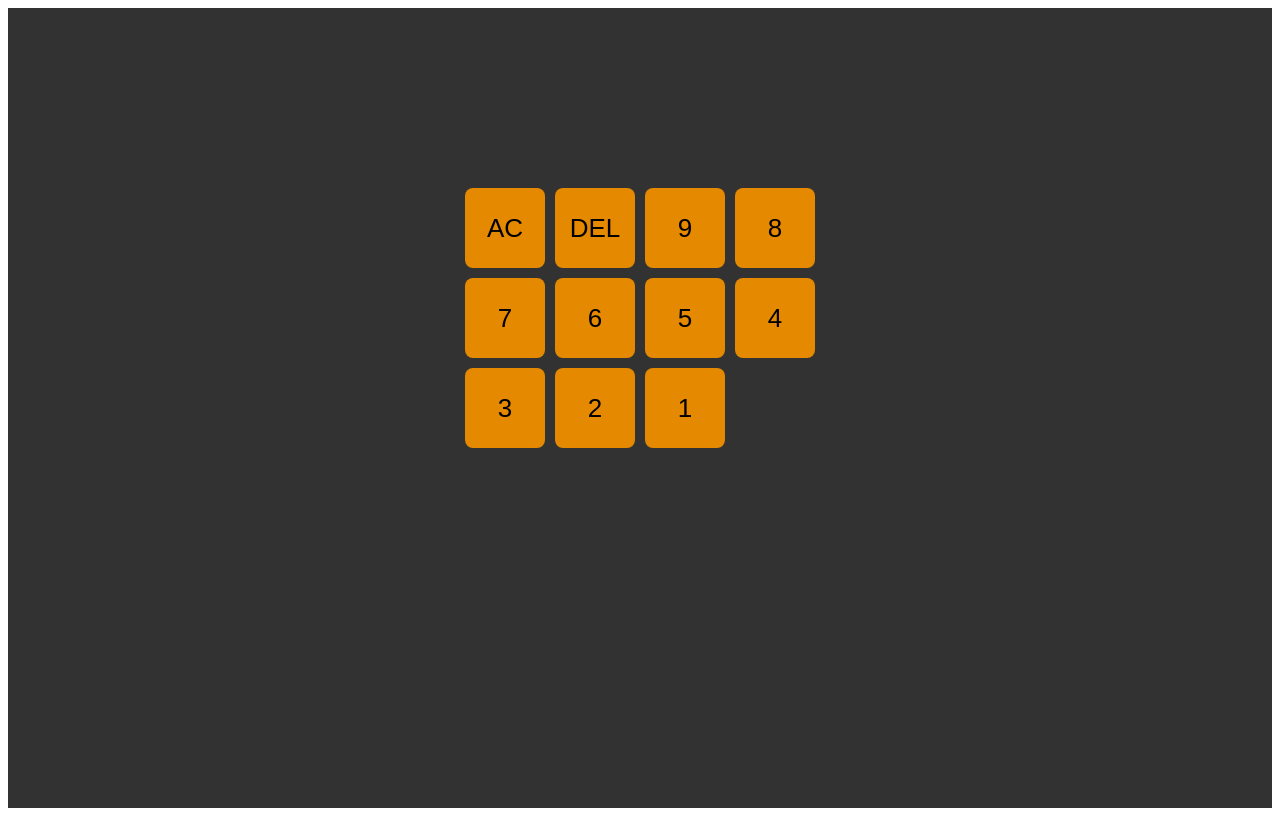
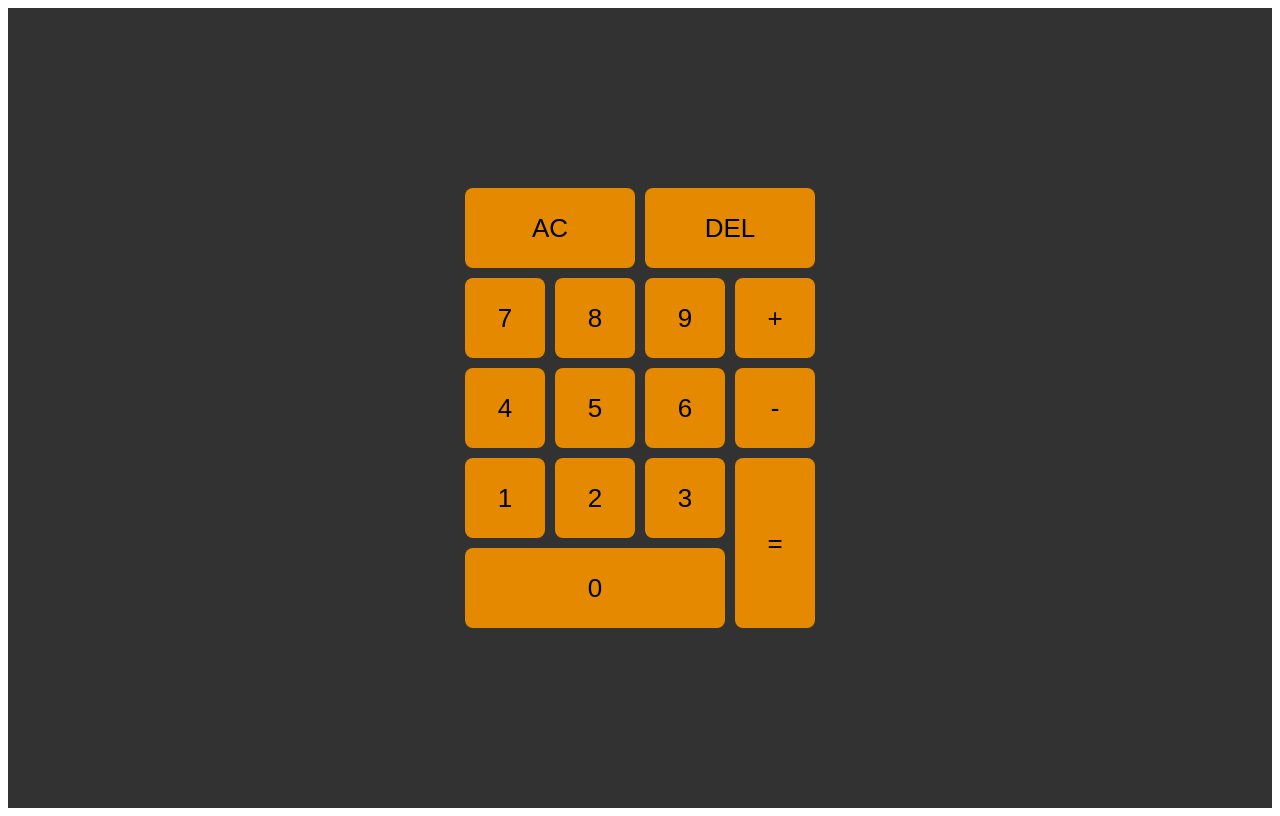
Before and after one commit to Djura22/ReactCalc_typescript, a React (Create React App) app: page / in a window 1280 px wide. Built offline with nearby package versions, Linux system fonts and the light colour scheme.

Commit message:
Styling: width and height props configd

```diff
--- a/src/components/Button.tsx
+++ b/src/components/Button.tsx
@@ -3,6 +3,9 @@
 
 type Props = {
   label: string;
+  position?: [x: number, y: number];
+  width?: number;
+  height?: number;
 }
 
 const StyledButton = styled.button`
@@ -12,9 +15,23 @@
   font-size: 26px;
 `;
 
-const Button: React.FC<Props> = ( {label} ) => {
+const Button: React.FC<Props> = ( {label, position, width, height} ) => {
+  const styles: React.CSSProperties = {};
+  if (position) {
+    styles.gridColumnStart = position[0] + 1;
+    styles.gridRowStart = position[1] + 1;
+  }
+
+  if (width) {
+    styles.gridColumnEnd = `span ${width}`;
+  }
+
+  if (height) {
+    styles.gridRowEnd = `span ${height}`;
+  }
+
   return (
-    <StyledButton>{label}</StyledButton>
+    <StyledButton style={styles}>{label}</StyledButton>
   );
 
 };
--- a/src/components/Calculator.tsx
+++ b/src/components/Calculator.tsx
@@ -17,17 +17,21 @@
   return (
     <Container>
       <Grid>
-        <Button label="AC" />
-        <Button label="DEL" />
-        <Button label="9" />
-        <Button label="8" />
-        <Button label="7" />
-        <Button label="6" />
-        <Button label="5" />
-        <Button label="4" />
-        <Button label="3" />
-        <Button label="2" />
-        <Button label="1" />
+        <Button label="AC" position={[0, 0]} width={2} />
+        <Button label="DEL" position={[2, 0]} width={2} />
+        <Button label="+" position={[3, 1]} />
+        <Button label="-" position={[3, 2]} />
+        <Button label="=" position={[3, 3]} height={2} />
+        <Button label="9" position={[2, 1]} />
+        <Button label="8" position={[1, 1]} />
+        <Button label="7" position={[0, 1]} />
+        <Button label="6" position={[2, 2]} />
+        <Button label="5" position={[1, 2]} />
+        <Button label="4" position={[0, 2]} />
+        <Button label="3" position={[2, 3]} />
+        <Button label="2" position={[1, 3]} />
+        <Button label="1" position={[0, 3]} />
+        <Button label="0" position={[0, 4]} width={3} />
       </Grid>
     </Container>
   );
```
